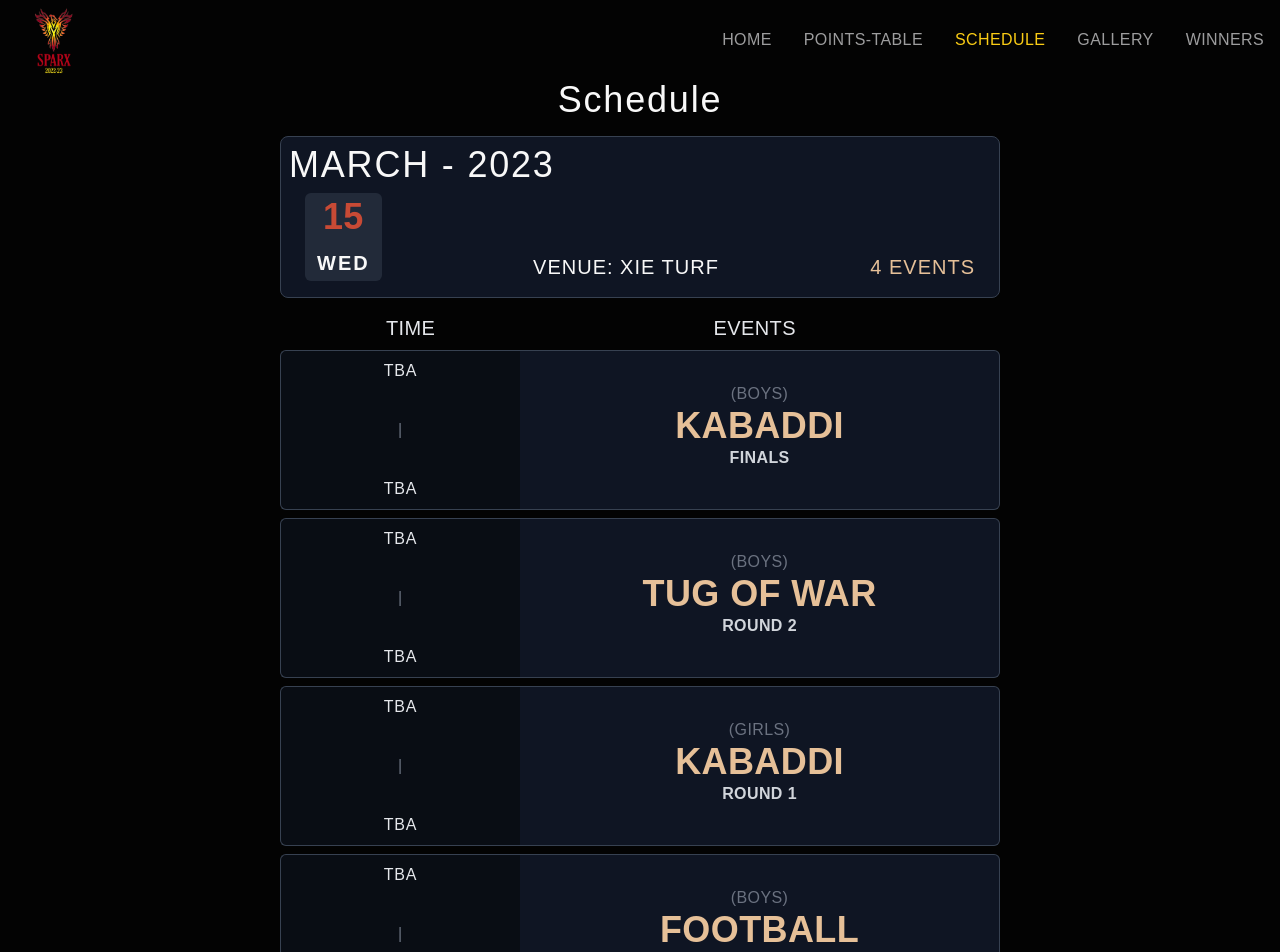
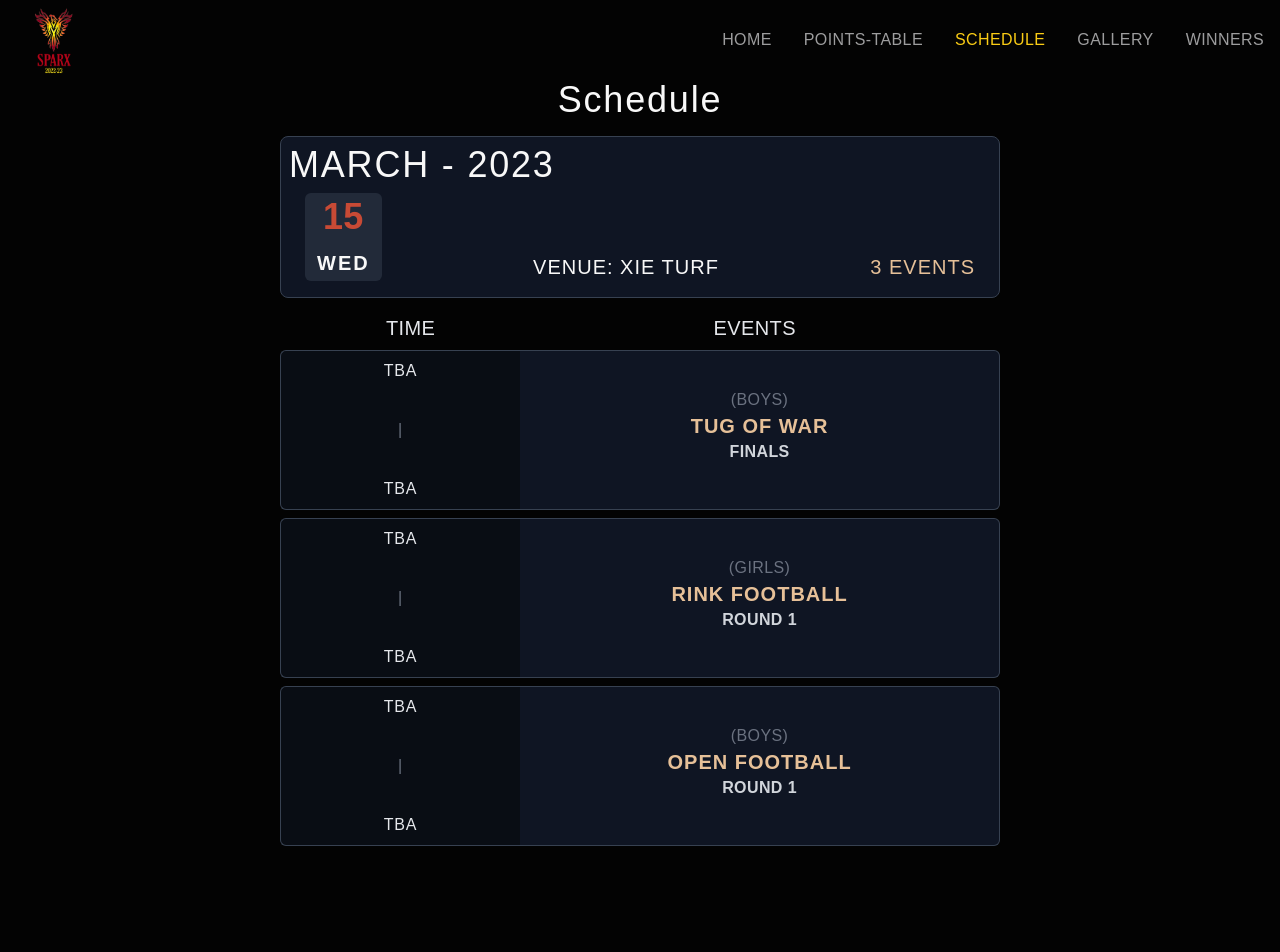
Before and after one commit to MrunalVaidya0715/sparx-website, a Next.js app in the folder sparx-web-app/: page /schedule in a window 1280 px wide. Shown: the top 952 px of the page. Built offline with nearby package versions, Linux system fonts and the light colour scheme.

Commit message:
Updated TT

```diff
--- a/sparx-web-app/components/EventTable.jsx
+++ b/sparx-web-app/components/EventTable.jsx
@@ -29,7 +29,7 @@ const EventTable = ({ event, from, to, gender, stage, comp }) => {
                         <p className=' uppercase text-gray-500'>({gender})</p>
                     </div>
                     <div className=' uppercase text-[#e6c098]'>
-                        <h2>{event}</h2>
+                        <p className=' text-xl font-bold tracking-wider'>{event}</p>
                     </div>
                     <div className=' text-gray-300 uppercase'>
                         <h4>{stage}</h4>
--- a/sparx-web-app/src/events.js
+++ b/sparx-web-app/src/events.js
@@ -4,7 +4,7 @@ export const Events = [
     from: "TBA",
     to: "TBA",
     gender: "Boys",
-    event: "Kabaddi",
+    event: "Tug of War",
     stage: "Finals",
 
 
@@ -14,31 +14,21 @@ export const Events = [
     id: 2,
     from: "TBA",
     to: "TBA",
-    gender: "Boys",
-    event: "Tug of war",
-    stage: "Round 2",
+    gender: "Girls",
+    event: "Rink Football",
+    stage: "Round 1",
 
    },
    {
     id: 3,
     from: "TBA",
     to: "TBA",
-    gender: "Girls",
-    event: "Kabaddi",
+    gender: "Boys",
+    event: "Open Football",
     stage: "Round 1",
 
    },
-   {
-      id: 4,
-      from: "TBA",
-      to: "TBA",
-      gender: "Boys",
-      event: "Football",
-      stage: "Round 1",
 
 
 
-     },
-
-
 ]
```
